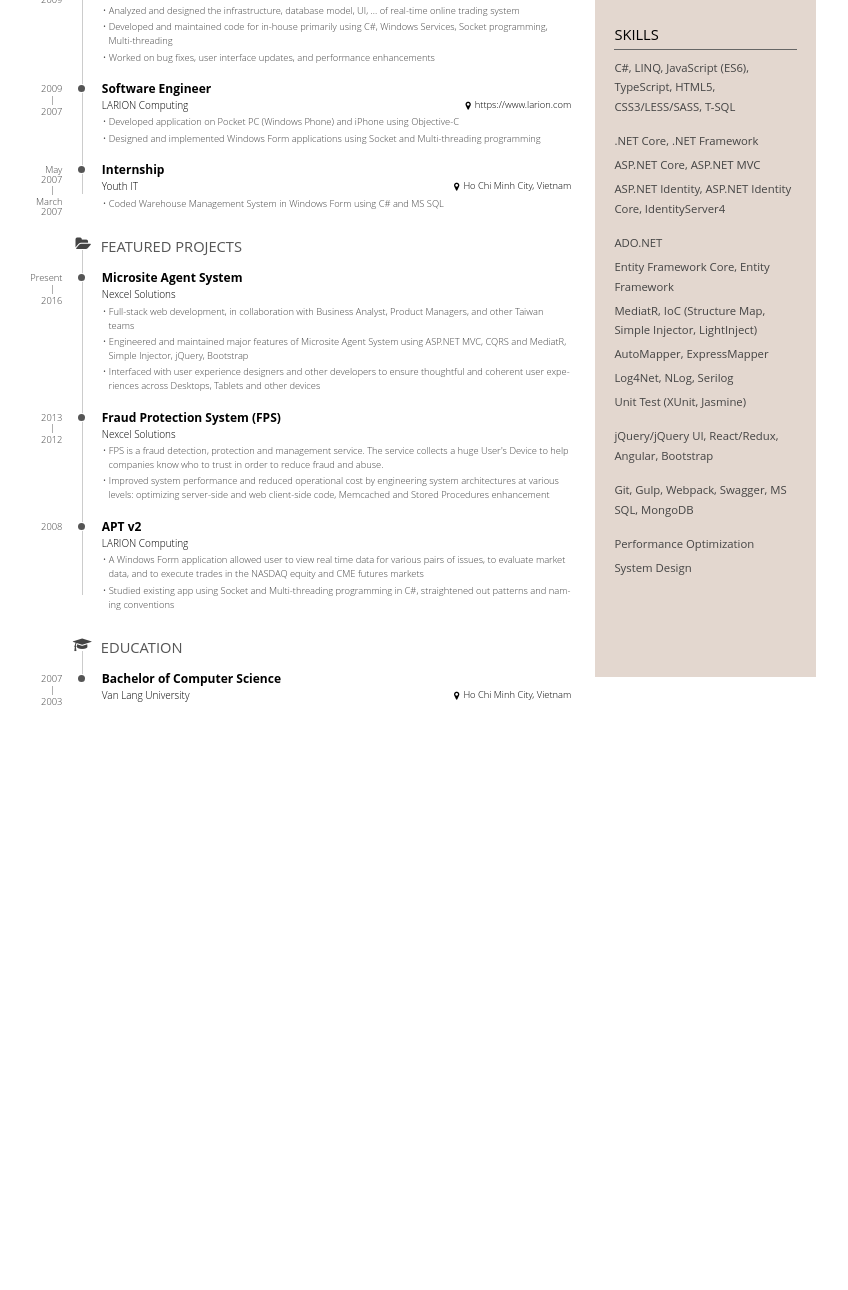
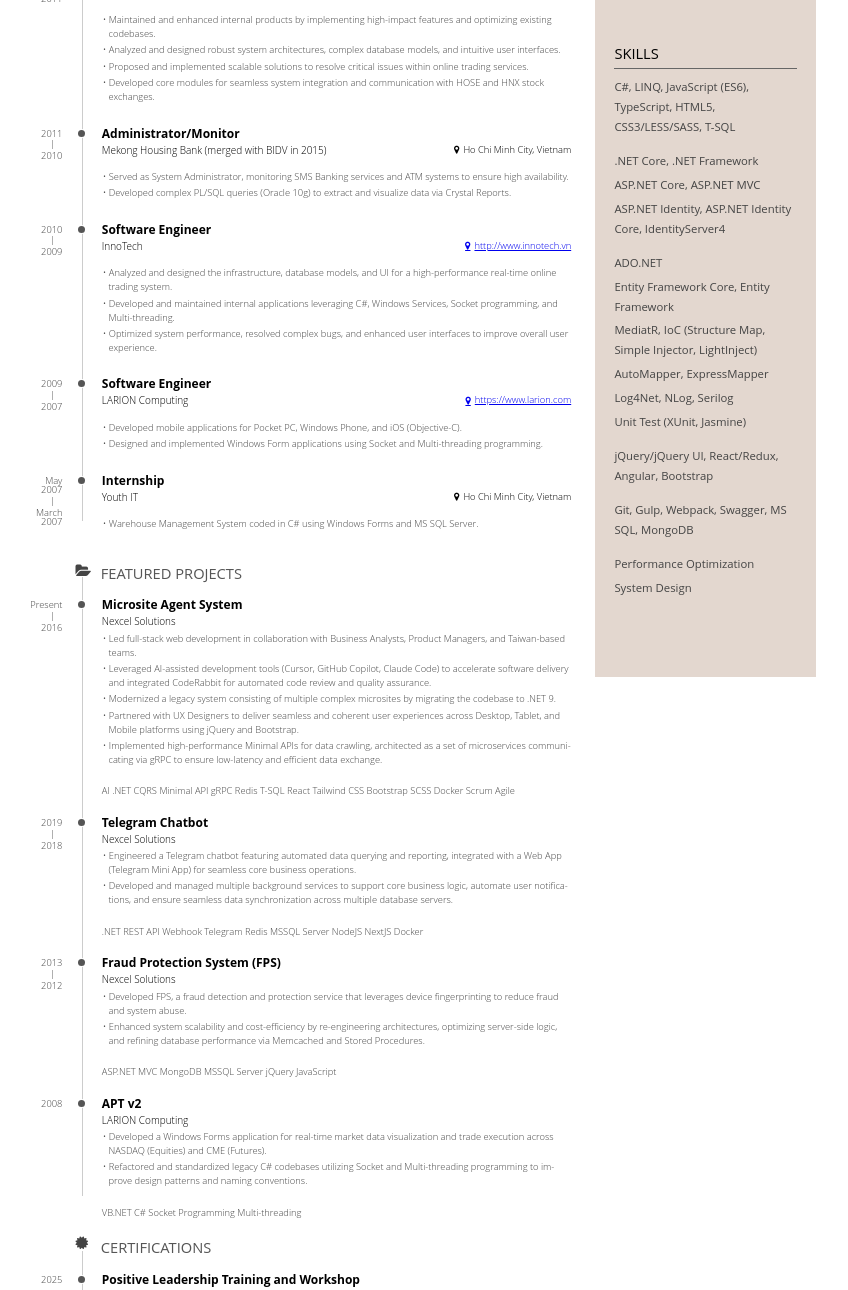
Before and after one commit to ankn85/ankn85.github.io, a plain HTML site: page index.html in a window 1280 px wide. Shown: the part 523-1813 px from the top of the page, without its empty margins (0-848 px from the left). Before the commit the page ends 1231 px from the top, so only its background shows below. Drawn offline with nearby package versions, Linux system fonts and the light colour scheme; files that its build step writes are made by us from their sources.

Commit message:
Refactor index.html for clarity and structure
Updated the index.html file to improve content clarity and structure, including changes to work experience and skills sections.

```diff
--- a/index.html
+++ b/index.html
@@ -6,7 +6,7 @@
     <link rel="stylesheet" type="text/css" href="https://cdnjs.cloudflare.com/ajax/libs/normalize/8.0.0/normalize.min.css" />
     <link rel="stylesheet" type="text/css" href="https://cdnjs.cloudflare.com/ajax/libs/font-awesome/4.7.0/css/font-awesome.min.css"
     />
-    <link rel="stylesheet" type="text/css" href="style.min.css" />
+    <link rel="stylesheet" type="text/css" href="style.css" />
 </head>
 
 <body lang="en">
@@ -15,9 +15,28 @@
             <h1>Nguyen Khanh An</h1>
             <span class="subtitle">Full–Stack Software Engineer</span>
         </header>
-        <section class="main-block">
+        <section class="main-block concise">
             <h2>
-                <i class="fa fa-suitcase"></i> Work Experience
+                <i class="fa fa-user"></i> Summary
+            </h2>
+            <section class="blocks">
+                <div class="date">
+                </div>
+                <div class="details">
+                    <p>
+                        Senior Full-Stack Software Engineer with 15+ years of hands-on experience in building and maintaining robust web applications and enterprise systems.
+                        Strong expertise in .NET Core, Web/Minimal API, gRPC, Redis, SQL Server, and modern frontend frameworks (React).
+                    </p>
+                    <p>
+                        Proven track record of designing scalable solutions, optimizing performance, and driving technical improvements across full software lifecycles.
+                        Adept at collaborating with cross-regional teams, mentoring peers, and delivering high-quality, maintainable code that meets complex business needs.
+                    </p>
+                </div>
+            </section>
+        </section>
+        <section class="main-block concise">
+            <h2>
+                <i class="fa fa-briefcase"></i> Work Experience
             </h2>
             <section class="blocks">
                 <div class="date">
@@ -28,21 +47,17 @@
                 </div>
                 <div class="details">
                     <header>
-                        <h3>Software Engineer</h3>
+                        <h3>Senior Software Engineer</h3>
                         <span class="place">Nexcel Solutions</span>
-                        <span class="location">https://www.nexcel.vn</span>
+                        <a class="location" href="https://www.nexcel.com" target="_blank">https://www.nexcel.com</a>
                     </header>
                     <div>
                         <ul>
-                            <li>Worked closely with Business Analysts, Product Managers, and other Taiwan teams to develop, document,
-                                and manage Microsite Agent System and Chatbot service</li>
-                            <li>Designed and implemented new features across back-end, web front-end and Stored Procedures (T-SQL),
-                                including system structures and user interfaces</li>
-                            <li>Improved performance and reduced operational cost by engineering and architecting code, Couchbase,
-                                Memcached
+                            <li>Collaborated cross-functionally with Business Analysts, Product Managers, and Taiwan-based teams to develop, document, and manage the Microsite Agent System and Chatbot services.</li>
+                            <li>Designed and implemented full-stack features, encompassing back-end logic, web front-ends, and T-SQL Stored Procedures, including system architecture and UI design.</li>
+                            <li>Optimized performance and reduced operational costs by re-engineering system architecture and leveraging Couchbase and Memcached for efficient caching.
                             </li>
-                            <li>Cleaned up technical debt: refactored modules, abstracted database queries, to ease developer’s
-                                work
+                            <li>Eliminated technical debt by refactoring legacy modules and abstracting database queries to enhance system maintainability and developer productivity.
                             </li>
                         </ul>
                     </div>
@@ -59,14 +74,14 @@
                     <header>
                         <h3>Software Engineer</h3>
                         <span class="place">InnoTech</span>
-                        <span class="location">http://www.innotech.vn</span>
+                        <a class="location" href="http://www.innotech.vn" target="_blank">http://www.innotech.vn</a>
                     </header>
                     <div>
                         <ul>
-                            <li>Maintained and implemented new features for in-house Products</li>
-                            <li>Analyzed and designed database model, architecture of system, UI, …</li>
-                            <li>Proposed and implemented scalable solutions to issue identified with online trading services
-                                and applications responsible for communicating with HOSE and HNX</li>
+                            <li>Maintained and enhanced internal products by implementing high-impact features and optimizing existing codebases.</li>
+                            <li>Analyzed and designed robust system architectures, complex database models, and intuitive user interfaces.</li>
+                            <li>Proposed and implemented scalable solutions to resolve critical issues within online trading services.</li>
+                            <li>Developed core modules for seamless system integration and communication with HOSE and HNX stock exchanges.</li>
                         </ul>
                     </div>
                 </div>
@@ -81,13 +96,13 @@
                 <div class="details">
                     <header>
                         <h3>Administrator/Monitor</h3>
-                        <span class="place">Mekong Housing Bank (Now is BIDV)</span>
+                        <span class="place">Mekong Housing Bank (merged with BIDV in 2015)</span>
                         <span class="location">Ho Chi Minh City, Vietnam</span>
                     </header>
                     <div>
                         <ul>
-                            <li>Did a role of System Administrator/Monitor SMS Banking services and ATM systems</li>
-                            <li>Wrote PL/SQL (Oracle 10g) to show data on Crystal Report</li>
+                            <li>Served as System Administrator, monitoring SMS Banking services and ATM systems to ensure high availability.</li>
+                            <li>Developed complex PL/SQL queries (Oracle 10g) to extract and visualize data via Crystal Reports.</li>
                         </ul>
                     </div>
                 </div>
@@ -103,17 +118,15 @@
                     <header>
                         <h3>Software Engineer</h3>
                         <span class="place">InnoTech</span>
-                        <span class="location">http://www.innotech.vn</span>
+                        <a class="location" href="http://www.innotech.vn" target="_blank">http://www.innotech.vn</a>
                     </header>
                     <div>
                         <ul>
-                            <li>Analyzed and designed the infrastructure, database model, UI, ... of real-time online trading
-                                system
+                            <li>Analyzed and designed the infrastructure, database models, and UI for a high-performance real-time online trading system.
                             </li>
-                            <li>Developed and maintained code for in-house primarily using C#, Windows Services, Socket programming,
-                                Multi-threading
+                            <li>Developed and maintained internal applications leveraging C#, Windows Services, Socket programming, and Multi-threading.
                             </li>
-                            <li>Worked on bug fixes, user interface updates, and performance enhancements</li>
+                            <li>Optimized system performance, resolved complex bugs, and enhanced user interfaces to improve overall user experience.</li>
                         </ul>
                     </div>
                 </div>
@@ -129,12 +142,12 @@
                     <header>
                         <h3>Software Engineer</h3>
                         <span class="place">LARION Computing</span>
-                        <span class="location">https://www.larion.com</span>
+                        <a class="location" href="https://www.larion.com" target="_blank">https://www.larion.com</a>
                     </header>
                     <div>
                         <ul>
-                            <li>Developed application on Pocket PC (Windows Phone) and iPhone using Objective-C</li>
-                            <li>Designed and implemented Windows Form applications using Socket and Multi-threading programming</li>
+                            <li>Developed mobile applications for Pocket PC, Windows Phone, and iOS (Objective-C).</li>
+                            <li>Designed and implemented Windows Form applications using Socket and Multi-threading programming.</li>
                         </ul>
                     </div>
                 </div>
@@ -154,7 +167,7 @@
                     </header>
                     <div>
                         <ul>
-                            <li>Coded Warehouse Management System in Windows Form using C# and MS SQL</li>
+                            <li>Warehouse Management System coded in C# using Windows Forms and MS SQL Server.</li>
                         </ul>
                     </div>
                 </div>
@@ -178,13 +191,59 @@
                     </header>
                     <div>
                         <ul>
-                            <li>Full-stack web development, in collaboration with Business Analyst, Product Managers, and other
-                                Taiwan teams</li>
-                            <li>Engineered and maintained major features of Microsite Agent System using ASP.NET MVC, CQRS and
-                                MediatR, Simple Injector, jQuery, Bootstrap</li>
-                            <li>Interfaced with user experience designers and other developers to ensure thoughtful and coherent
-                                user experiences across Desktops, Tablets and other devices</li>
+                            <li>Led full-stack web development in collaboration with Business Analysts, Product Managers, and Taiwan-based teams.</li>
+                            <li>Leveraged AI-assisted development tools (Cursor, GitHub Copilot, Claude Code) to accelerate software delivery and integrated CodeRabbit for automated code review and quality assurance.</li>
+                            <li>Modernized a legacy system consisting of multiple complex microsites by migrating the codebase to .NET 9.</li>
+                            <li>Partnered with UX Designers to deliver seamless and coherent user experiences across Desktop, Tablet, and Mobile platforms using jQuery and Bootstrap.</li>
+                            <li>Implemented high-performance Minimal APIs for data crawling, architected as a set of microservices communicating via gRPC to ensure low-latency and efficient data exchange.</li>
                         </ul>
+                    </div>
+                    <div class="tags">
+                        <span class="tag">AI</span>
+                        <span class="tag">.NET</span>
+                        <span class="tag">CQRS</span>
+                        <span class="tag">Minimal API</span>
+                        <span class="tag">gRPC</span>
+                        <span class="tag">Redis</span>
+                        <span class="tag">T-SQL</span>
+                        <span class="tag">React</span>
+                        <span class="tag">Tailwind CSS</span>
+                        <span class="tag">Bootstrap</span>
+                        <span class="tag">SCSS</span>
+                        <span class="tag">Docker</span>
+                        <span class="tag">Scrum</span>
+                        <span class="tag">Agile</span>
+                    </div>
+                </div>
+            </section>
+            <section class="blocks">
+                <div class="date">
+                    <span>2019</span>
+                    <span>2018</span>
+                </div>
+                <div class="decorator">
+                </div>
+                <div class="details">
+                    <header>
+                        <h3>Telegram Chatbot</h3>
+                        <span class="place">Nexcel Solutions</span>
+                    </header>
+                    <div>
+                        <ul>
+                            <li>Engineered a Telegram chatbot featuring automated data querying and reporting, integrated with a Web App (Telegram Mini App) for seamless core business operations.</li>
+                            <li>Developed and managed multiple background services to support core business logic, automate user notifications, and ensure seamless data synchronization across multiple database servers.</li>
+                        </ul>
+                    </div>
+                    <div class="tags">
+                        <span class="tag">.NET</span>
+                        <span class="tag">REST API</span>
+                        <span class="tag">Webhook</span>
+                        <span class="tag">Telegram</span>
+                        <span class="tag">Redis</span>
+                        <span class="tag">MSSQL Server</span>
+                        <span class="tag">NodeJS</span>
+                        <span class="tag">NextJS</span>
+                        <span class="tag">Docker</span>
                     </div>
                 </div>
             </section>
@@ -202,13 +261,16 @@
                     </header>
                     <div>
                         <ul>
-                            <li>FPS is a fraud detection, protection and management service. The service collects a huge User's
-                                Device to help companies know who to trust in order to reduce fraud and abuse.
-                            </li>
-                            <li>Improved system performance and reduced operational cost by engineering system architectures
-                                at various levels: optimizing server-side and web client-side code, Memcached and Stored
-                                Procedures enhancement</li>
+                            <li>Developed FPS, a fraud detection and protection service that leverages device fingerprinting to reduce fraud and system abuse.</li>
+                            <li>Enhanced system scalability and cost-efficiency by re-engineering architectures, optimizing server-side logic, and refining database performance via Memcached and Stored Procedures.</li>
                         </ul>
+                    </div>
+                    <div class="tags">
+                        <span class="tag">ASP.NET MVC</span>
+                        <span class="tag">MongoDB</span>
+                        <span class="tag">MSSQL Server</span>
+                        <span class="tag">jQuery</span>
+                        <span class="tag">JavaScript</span>
                     </div>
                 </div>
             </section>
@@ -225,13 +287,47 @@
                     </header>
                     <div>
                         <ul>
-                            <li>A Windows Form application allowed user to view real time data for various pairs of issues, to
-                                evaluate market data, and to execute trades in the NASDAQ equity and CME futures markets
-                            </li>
-                            <li>Studied existing app using Socket and Multi-threading programming in C#, straightened out patterns
-                                and naming conventions</li>
+                            <li>Developed a Windows Forms application for real-time market data visualization and trade execution across NASDAQ (Equities) and CME (Futures).</li>
+                            <li>Refactored and standardized legacy C# codebases utilizing Socket and Multi-threading programming to improve design patterns and naming conventions.</li>
                         </ul>
                     </div>
+                    <div class="tags">
+                        <span class="tag">VB.NET</span>
+                        <span class="tag">C#</span>
+                        <span class="tag">Socket Programming</span>
+                        <span class="tag">Multi-threading</span>
+                    </div>
+                </div>
+            </section>
+        </section>
+        <section class="main-block concise">
+            <h2>
+                <i class="fa fa-certificate"></i> Certifications
+            </h2>
+            <section class="blocks">
+                <div class="date">
+                    <span>2025</span>
+                </div>
+                <div class="decorator">
+                </div>
+                <div class="details">
+                    <header>
+                        <h3>Positive Leadership Training and Workshop</h3>
+                        <span class="place">Internal Training</span>
+                    </header>
+                </div>
+            </section>
+            <section class="blocks">
+                <div class="date">
+                    <span>2023</span>
+                </div>
+                <div class="decorator">
+                </div>
+                <div class="details">
+                    <header>
+                        <h3>AWS Certified Solutions Architect Associate SAA-C03</h3>
+                        <span class="place">AWS</span>
+                    </header>
                 </div>
             </section>
         </section>
@@ -249,7 +345,7 @@
                 <div class="details">
                     <header>
                         <h3>Bachelor of Computer Science</h3>
-                        <span class="place">Van Lang University</span>
+                        <span class="AWS">Van Lang University</span>
                         <span class="location">Ho Chi Minh City, Vietnam</span>
                     </header>
                 </div>
@@ -322,7 +418,7 @@
                 </li>
                 <li>
                     <i class="icon fa fa-map-marker"></i>
-                    <div class="detail"><div class="bold">Address</div><div>134/22 Tan Thoi Hiep Ward,<br> District 12, Ho Chi Minh City</div></div>
+                    <div class="detail"><div class="bold">Address</div><div>150/15B Che Lan Vien Street,<br> Tay Thanh Ward, Ho Chi Minh City</div></div>
                 </li>
                 <li>
                     <i class="icon fa fa-phone"></i>
@@ -340,16 +436,16 @@
             </h1>
             <ul>
                 <li>
-                    <i class="icon fa fa-skype"></i>
-                    <div class="detail"><div class="bold">Skype</div><div>ankn85</div></div>
-                </li>
-                <li>
                     <i class="icon fa fa-linkedin"></i>
                     <div class="detail"><div class="bold">LinkedIn</div><div>linkedin.com/in/ankn85</div></div>
                 </li>
                 <li>
                     <i class="icon fa fa-github"></i>
                     <div class="detail"><div class="bold">Github</div><div>github.com/ankn85</div></div>
+                </li>
+                <li>
+                    <i class="icon fa fa-telegram"></i>
+                    <div class="detail"><div class="bold">Telegram</div><div>t.me/kannguyen85</div></div>
                 </li>
             </ul>
         </div>
```
